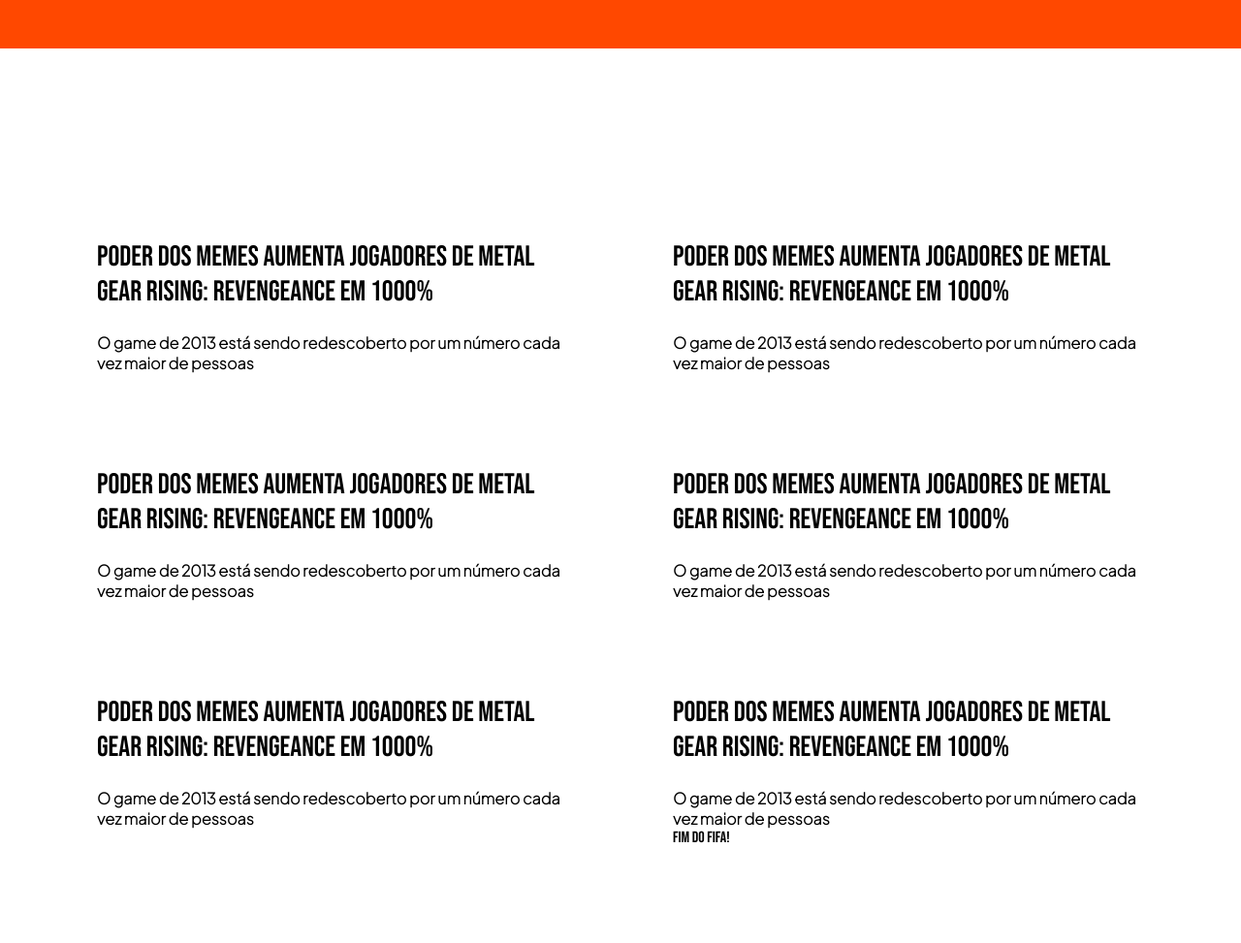
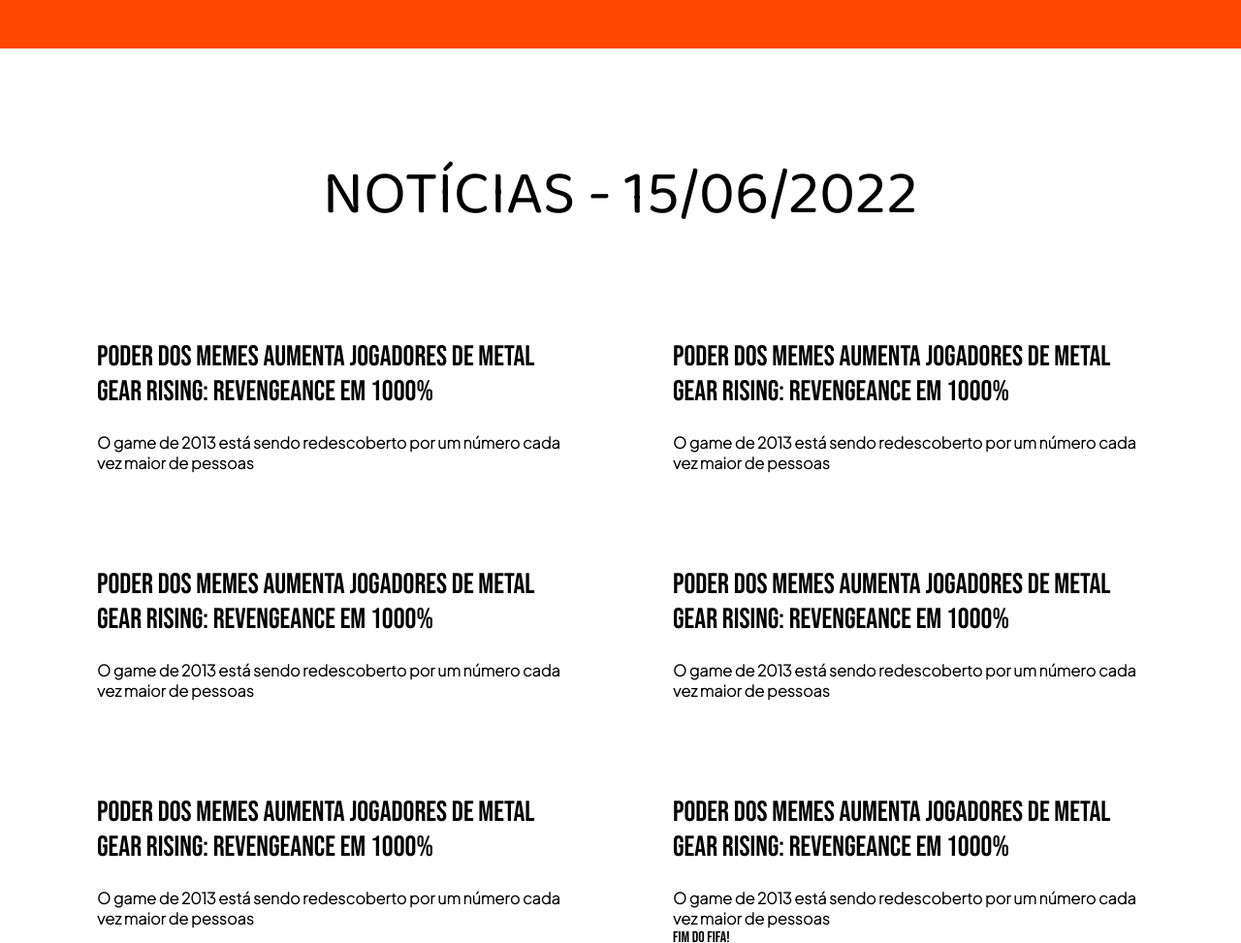
Before and after one commit to IgorRegali/ProjetoIndividualCCO1, a website: page projeto_individual_IgorRegali/site/public/comunidade/not.html in a window 1280 px wide. Shown: the part 500-1473 px from the top of the page at 97% size. Drawn offline with Linux system fonts and the light colour scheme.

Commit message:
Alterações

```diff
--- a/projeto_individual_IgorRegali/site/public/comunidade/not.html
+++ b/projeto_individual_IgorRegali/site/public/comunidade/not.html
@@ -31,6 +31,7 @@
         <img id=idn style="display:none;">
         <div class="not_legenda"></div>
     </div>
+    <div class="mais_noticiais_titulo">NOTÍCIAS - 15/06/2022</div>
     <div class="mais_noticiais">
         <div class="esquerda">
             <div class="not">
--- a/projeto_individual_IgorRegali/site/public/comunidade/site.css
+++ b/projeto_individual_IgorRegali/site/public/comunidade/site.css
@@ -96,7 +96,7 @@
 .banner {
   height: fit-content;
   padding: 40px 0;
-  background-image: url(https://maisgeek.com/wp-content/uploads/2020/10/steam-games.png);
+  background-image: url(i662xt6y2z481.webp);
   background-size: cover;
 }
 
@@ -107,17 +107,22 @@
 }
 
 .banner p {
+  background-color: rgba(0, 0, 0, 0.9);
   border: #ff4800 solid 2px;
-  background-color: #000000;
+  -moz-border-radius:0 20px;-webkit-border-radius:0 20px;border-radius:0 20px;
   width: 50%;
   font-size: 400%;
   display: flex;
+  flex-direction: column;
   justify-content: center;
   align-items: center;
   color: #ffffff;
   font-family: sans-serif;
   font-weight:normal;
+  padding: 1%;
 }
+
+
 
 .footer .container{
   background-color: #191818;
@@ -150,7 +155,9 @@
 }
 
 .mais_noticiais {
-  padding: 100px;
+  padding-bottom: 100px;
+  padding-left: 100px;
+  padding-right: 100px;
   background-color: #ffffff;
   height: 800px;
   font-family: 'Bebas Neue', cursive;
@@ -419,8 +426,7 @@
 
 .esquerda{
   align-items:flex-start;
-  padding-right:10%
-
+  padding-right: 10%;
 }
 .direita{
   align-items:flex-end;
@@ -458,3 +464,12 @@
   color:#ff4800;
 
 }
+
+.mais_noticiais_titulo{
+  display: flex;
+justify-content: center;
+align-items: center;
+background-color: #ffffff;
+padding-top: 100px;
+font-size: 400%;
+}
```
Also changed, not shown: projeto_individual_IgorRegali/site/public/comunidade/menu.html (+1 -1 lines), projeto_individual_IgorRegali/site/public/comunidade/6YZapPx.jpg (added), projeto_individual_IgorRegali/site/public/comunidade/76561198451080210.jpg (added), projeto_individual_IgorRegali/site/public/comunidade/8KBRAa5.jpg (added), projeto_individual_IgorRegali/site/public/comunidade/EQ27A5DXUAA90hG.jpg (added), projeto_individual_IgorRegali/site/public/comunidade/EU0qodhU4AE6uL-.jpg (added), projeto_individual_IgorRegali/site/public/comunidade/RoWe1aAZ_400x400.jpg (added), projeto_individual_IgorRegali/site/public/comunidade/fundo.jpg (added), projeto_individual_IgorRegali/site/public/comunidade/i662xt6y2z481 (1).webp (added), projeto_individual_IgorRegali/site/public/comunidade/i662xt6y2z481.webp (added), projeto_individual_IgorRegali/site/public/comunidade/steam-games.png (added), 4 other files.
